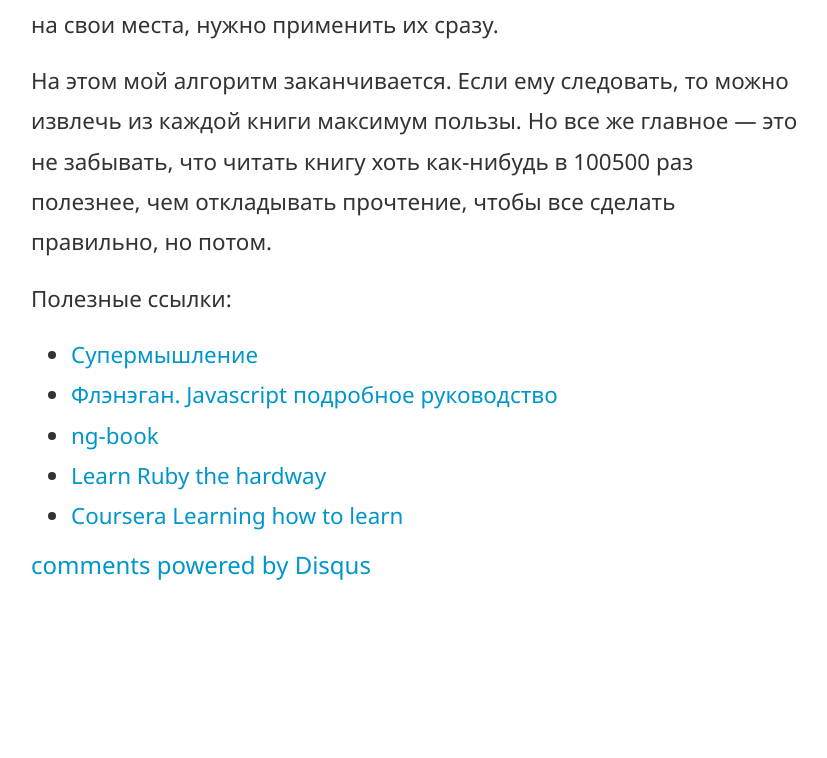
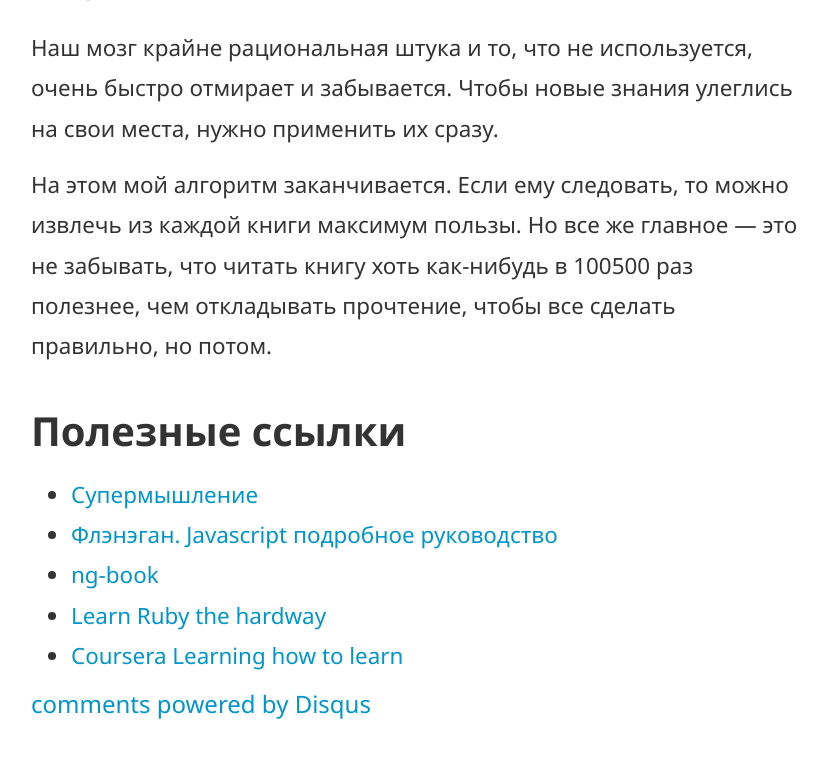
Before and after one commit to vislogurov/csssr.github.io, a Jekyll site: the page built from _posts/2016-10-11-tech-book-reading.md, in a window 1280 px wide and 900 px high, scrolled down 4387 px. Shown: the top 758 px of the window, without its empty margins (225-1052 px from the left). Built offline with Jekyll 4.4.1, drawn with Linux system fonts in a browser that asks for light colours; comment, search, counter and statistics services are not loaded.

```diff
--- a/_posts/2016-10-11-tech-book-reading.md
+++ b/_posts/2016-10-11-tech-book-reading.md
@@ -9,7 +9,7 @@ title:   Алгоритм чтения книг по программирова
 
 Возможно вы слышали про алгоритм чтения книг, который позволяет сохранить в голове максимум информации. Про него мне рассказал тренер по скорочтению, а позднее я увидел этот алгоритм у Бюзана в книге «Супермышление».
 
-### Алгоритм для обычных книг
+## Алгоритм для обычных книг
 
 Всё очень просто:
 
@@ -29,7 +29,7 @@ title:   Алгоритм чтения книг по программирова
 
 Когда-то я занимался по книжке "Learn Ruby the hard way" (когда она еще была бесплатной). Главный ее принцип в том, что вам нужно перепечатать 100 программ. Конечно, часть из них нужно улучшить, но главное — это перепечатать 100 листингов. В процессе перепечатки неизбежны ошибки. А в процессе поиска и исправления ошибок приходит понимание того, что собственно в программе делается. Чуть позже я посмотрел курс на Coursera про то, как правильно выстроить процесс собственного обучения, и постепенно у меня сформировался собственный алгоритм чтения технической литературы.
 
-### Алгоритм для технической литературы
+## Алгоритм для технической литературы
 
 Выглядит он так:
 
@@ -41,37 +41,37 @@ title:   Алгоритм чтения книг по программирова
 6. Еще раз вспоминаем, про что была книга;
 7. Пишем программу, используя максимум того, что было в книге.
 
-#### Формулируем задачу, которую мы хотим решить, прочитав книгу
+**Формулируем задачу, которую мы хотим решить, прочитав книгу**
 
 Мозг наш устроен таким образом, что гораздо лучше ищет и сохраняет информацию, если понимает, что и зачем он ищет. Задачи могут быть разными, но чем лучше вы представляете, что вам надо, тем эффективней будет чтение.
 
-#### Начинаем читать медленно и внимательно, перепечатывая каждый из приведенных листингов
+**Начинаем читать медленно и внимательно, перепечатывая каждый из приведенных листингов**
 
 Ключевое слово «медленно» — не нужно торопиться, особенно если в этой теме вы еще ничего не понимаете или понимаете не все. Здесь принцип тот же, что и с книжкой по ruby: ручной труд порождает ошибки —> ошибки порождают задачи –> решение задачи тренирует мозг и добавляет понимания.
 
-#### Регулярно — раз в полчаса-час — делаем паузу и вспоминаем, что именно мы делали предыдущий час
+**Регулярно — раз в полчаса-час — делаем паузу и вспоминаем, что именно мы делали предыдущий час**
 
 Как ни странно, пауза в 5-10 минут позволяет мозгу структурировать информацию, а значит лучше ее сохранить и оперативней доставать, если понадобится.
 
-#### Заканчивая очередную тему, смотрим, достаточно ли мы узнали для того, чтобы решить задачу
+**Заканчивая очередную тему, смотрим, достаточно ли мы узнали для того, чтобы решить задачу**
 
 И если достаточно, то либо заканчиваем чтение (вернемся к этой книге, когда появится в этом необходимость), либо дополняем и расширяем задачу. Важно, что задачу нужно дополнять до того, как вы начнете читать дальше: попробуйте дополнить задачу и придумать, как ее можно было бы решить в идеальном мире.
 
-#### Медленно, но верно дочитываем до конца
+**Медленно, но верно дочитываем до конца**
 
 Ну или перестаем читать, потому что узнали все, что было нужно.
 
-#### Еще раз вспоминаем, про что была книга
+**Еще раз вспоминаем, про что была книга**
 
 Я смотрю оглавление и воспроизвожу в голове, о чем шла речь, потом просматриваю листинги и вспоминаю, какие там ошибки были у меня. Если встречаются очень объемные и сложные программы, то можно в самых сложных местах в каждой строке прокомментировать, что и зачем там происходит.
 
-#### Важно! Пишем программу, используя максимум того, что было в книге
+**Важно! Пишем программу, используя максимум того, что было в книге**
 
 Наш мозг крайне рациональная штука и то, что не используется, очень быстро отмирает и забывается. Чтобы новые знания улеглись на свои места, нужно применить их сразу.
 
 На этом мой алгоритм заканчивается. Если ему следовать, то можно извлечь из каждой книги максимум пользы. Но все же главное — это не забывать, что читать книгу хоть как-нибудь в 100500 раз полезнее, чем откладывать прочтение, чтобы все сделать правильно, но потом.
 
-Полезные ссылки:
+## Полезные ссылки
 
 * [Супермышление](http://www.ozon.ru/context/detail/id/2678641)
 * [Флэнэган. Javascript подробное руководство](http://www.ozon.ru/context/detail/id/19677670)
```
